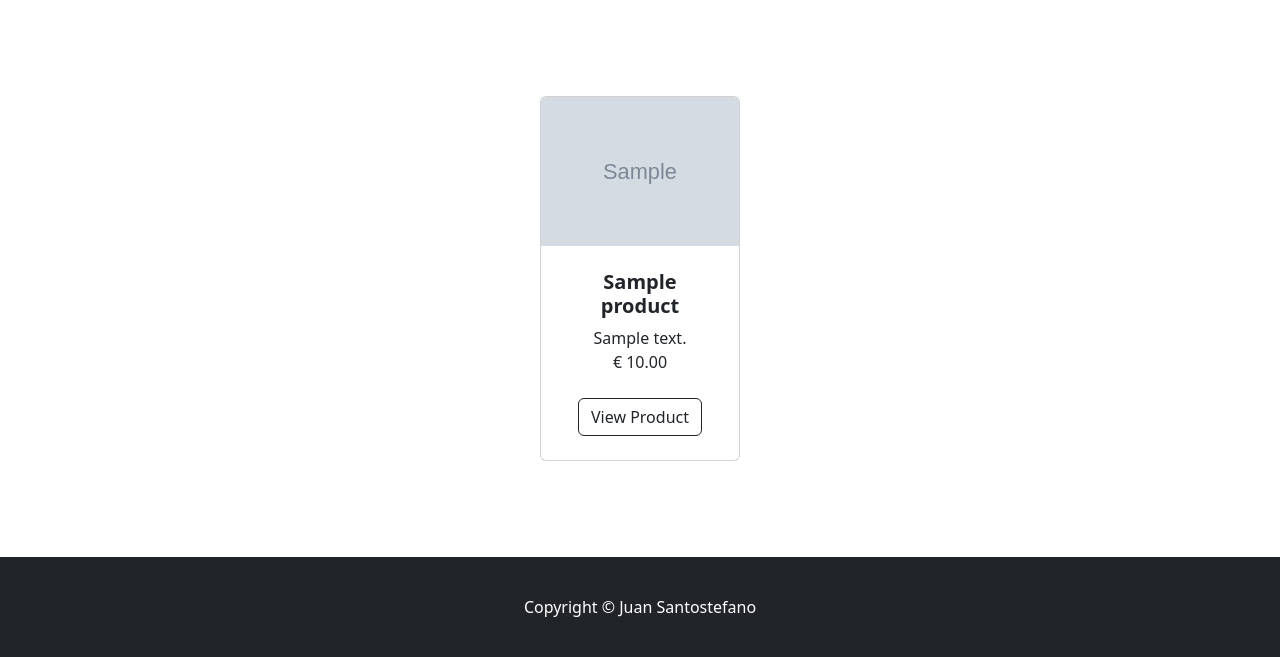
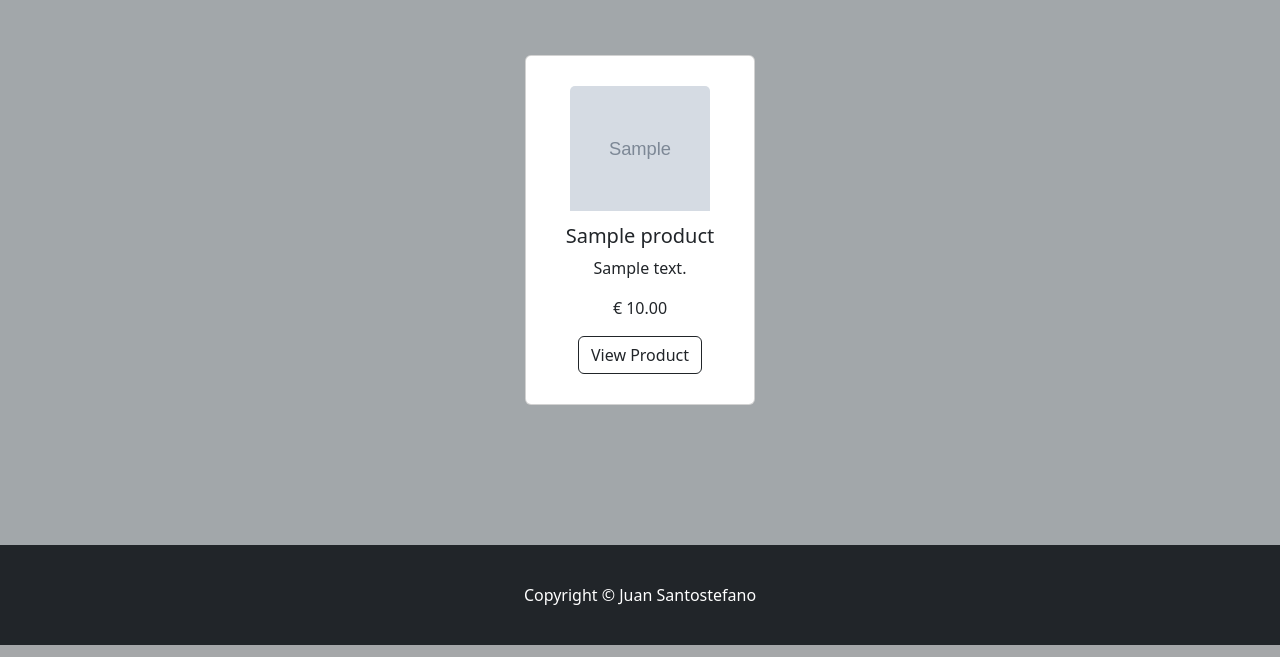
Before and after one commit to jpsantostefano/music-store, a Django app: page / in a window 1280 px wide. Shown: the part 328-985 px from the top of the page. Run offline with Django 5.2, Linux system fonts and the light colour scheme; tables that the repository leaves empty hold one stand-in row (values such as "Sample post"); grey boxes marked "Sample" are stand-in pictures; some libraries are stand-ins or nearby versions.

Commit message:
home page card products made again with css instead  of bootstrap

```diff
--- a/static/css/style.css
+++ b/static/css/style.css
@@ -55,12 +55,14 @@ header p {
 /******** SECTION *********/
 
 section {
-    padding: 100px 120px 100px 120px;
+    padding: 15px 120px 100px 120px;
 }
 
 .home-section{
     display: flex;
     justify-content: space-around;
+    flex-wrap: wrap;
+    background-color: #A2A7AA;
 }
 
 /******** FOOTER *********/
@@ -94,3 +96,21 @@ h1 {
 }
 
 /******** OBECTS *********/
+.card {
+    background-color: #ffff;
+    width: 230px;
+    height: 350px;
+    padding: 30px;
+    margin: 40px;
+    text-align: center;
+    display: flex;
+    justify-content: space-between;
+}
+
+.card img {
+    width: 140px;
+    height: 125px;
+    display: block;
+    margin-left: auto;
+    margin-right: auto;
+}
--- a/store/templates/home.html
+++ b/store/templates/home.html
@@ -11,37 +11,27 @@
 </header>
 
 <!-- Section-->
-<section class="py-5">
-    <div class="container px-4 px-lg-5 mt-5">
-        <div class="row gx-4 gx-lg-5 row-cols-2 row-cols-md-3 row-cols-xl-4 justify-content-center">
-
-            {% for product in products %}
-            <div class="col mb-5">
-                <div class="card h-100">
-                    <!-- Product image-->
-                    <img class="card-img-top" src="{{ product.image.url }}" alt="..." />
-                    <!-- Product details-->
-                    <div class="card-body p-4">
-                        <div class="text-center">
-                            <!-- Product name-->
-                            <h5 class="fw-bolder">{{ product.name }}</h5>
-                            <!-- Product price-->
-                            {{ product.description }}
-                            <br/>
-                            € {{ product.price }}
-                        </div>
-                    </div>
-                    <!-- Product actions-->
-                    <div class="card-footer p-4 pt-0 border-top-0 bg-transparent">
-                        <div class="text-center">
-                            <a class="btn btn-outline-dark mt-auto" href="{% url 'product' product.id %}">View Product</a>
-                        </div>
+<section class="home-section">
+    <div class="row row-cols-1 row-cols-sm-2 row-cols-md-3 row-cols-lg-4">
+        {% for product in products %}
+            <div class="col">
+                <div class="card">
+                    <!-- Product Image -->
+                    <img src="{{ product.image.url }}" alt="{{ product.name }}" class="card-img-top">
+                    <!-- Product Detail-->
+                    <div>
+                        <!-- Product Name-->
+                        <h5 class="card-title">{{ product.name }}</h5>
+                        <!-- Product Description-->
+                        <p class="card-text">{{ product.description }}</p>
+                        <!-- Product Price-->
+                        <p class="card-text">€ {{ product.price }}</p>
+                        <!-- View Product Button-->
+                        <a href="{% url 'product' product.id %}" class="btn btn-outline-dark">View Product</a>
                     </div>
                 </div>
             </div>
-            {% endfor %}
-
-
+        {% endfor %}
     </div>
 </section>
 
```
Also changed, not shown: store/templates/login.html (+6 -6 lines), store/templates/register.html (+6 -6 lines).
